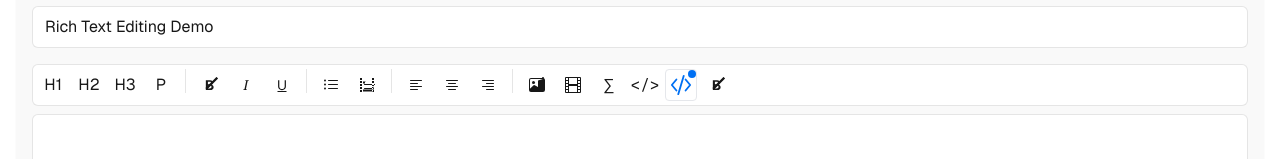
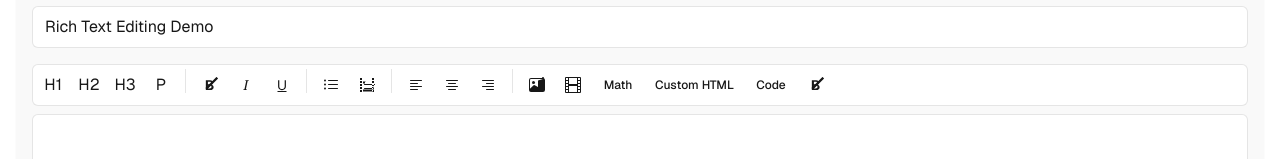
Before and after one commit to AryamaVMurthy/one_click_lab, a Next.js app in the folder frontend/one-click-labs/: page /test-editor in a window 1280 px wide. Shown: the part 126-285 px from the top of the page. Built offline with nearby package versions, Linux system fonts and the light colour scheme; no server answers.

Commit message:
fix bugs

```diff
--- a/frontend/one-click-labs/src/components/TextModuleEditor.tsx
+++ b/frontend/one-click-labs/src/components/TextModuleEditor.tsx
@@ -29,10 +29,69 @@ export default function TextModuleEditor({ module, onChange }: TextModuleEditorP
   const editorRef = useRef<HTMLDivElement>(null);
   const fileInputRef = useRef<HTMLInputElement>(null);
   const savedSelectionRef = useRef<Range | null>(null);
+  const contentUpdateTimeoutRef = useRef<NodeJS.Timeout | null>(null);
 
   const formatText = (command: string, value: string = "") => {
     document.execCommand(command, false, value);
-    handleContentChange();
+    debouncedContentChange();
+  };
+
+  // Create a debounced version of the content change handler
+  const debouncedContentChange = () => {
+    if (contentUpdateTimeoutRef.current) {
+      clearTimeout(contentUpdateTimeoutRef.current);
+    }
+
+    contentUpdateTimeoutRef.current = setTimeout(() => {
+      if (editorRef.current) {
+        const html = editorRef.current.innerHTML;
+        const sanitized = sanitizeHtml(html, {
+          allowedTags: sanitizeHtml.defaults.allowedTags.concat([
+            'h1', 'h2', 'h3', 'h4', 'h5', 'h6',
+            'img', 'iframe', 'div', 'span', 'script',
+            'style', 'pre', 'code', 'kbd', 'samp',
+            'var', 'sub', 'sup', 'small', 'strong',
+            'em', 'mark', 'del', 'ins', 'abbr',
+            'dfn', 'cite', 'q', 's', 'time',
+            'button', 'textarea'
+          ]),
+          allowedAttributes: {
+            ...sanitizeHtml.defaults.allowedAttributes,
+            '*': ['style', 'class', 'id', 'data-language', 'readonly', 'onclick'],
+            'img': ['src', 'alt', 'width', 'height', 'style', 'class'],
+            'iframe': [
+              'src', 'width', 'height', 'frameborder', 'allowfullscreen',
+              'allow', 'style', 'class'
+            ],
+            'div': ['class', 'style', 'data-language', 'id'],
+            'textarea': ['readonly', 'class', 'style', 'placeholder'],
+            'button': ['type', 'class', 'onclick']
+          },
+          allowedScriptHostnames: ['trusted.com'],
+          allowedIframeHostnames: ['www.youtube.com', 'player.vimeo.com'],
+        });
+
+        if (content !== sanitized) {
+          setContent(sanitized);
+          onChange({
+            ...module,
+            title,
+            content: sanitized
+          });
+        }
+      }
+    }, 500); // Debounce for 500ms
+  };
+
+  // Modify the handleContentChange to be less disruptive to cursor position
+  const handleContentChange = (e?: React.FormEvent) => {
+    // Stop propagation if this is an event to reduce extra handlers firing
+    if (e) {
+      e.stopPropagation();
+    }
+
+    // Use the debounced version to avoid too many state updates
+    debouncedContentChange();
   };
 
   const handleImageUpload = (e: React.ChangeEvent<HTMLInputElement>) => {
@@ -134,43 +193,6 @@ export default function TextModuleEditor({ module, onChange }: TextModuleEditorP
     }
   };
 
-  const handleContentChange = () => {
-    if (editorRef.current) {
-      const html = editorRef.current.innerHTML;
-      const sanitized = sanitizeHtml(html, {
-        allowedTags: sanitizeHtml.defaults.allowedTags.concat([
-          'h1', 'h2', 'h3', 'h4', 'h5', 'h6',
-          'img', 'iframe', 'div', 'span', 'script',
-          'style', 'pre', 'code', 'kbd', 'samp',
-          'var', 'sub', 'sup', 'small', 'strong',
-          'em', 'mark', 'del', 'ins', 'abbr',
-          'dfn', 'cite', 'q', 's', 'time',
-          'button', 'textarea'
-        ]),
-        allowedAttributes: {
-          ...sanitizeHtml.defaults.allowedAttributes,
-          '*': ['style', 'class', 'id', 'data-language', 'readonly', 'onclick'],
-          'img': ['src', 'alt', 'width', 'height', 'style', 'class'],
-          'iframe': [
-            'src', 'width', 'height', 'frameborder', 'allowfullscreen',
-            'allow', 'style', 'class'
-          ],
-          'div': ['class', 'style', 'data-language', 'id'],
-          'textarea': ['readonly', 'class', 'style', 'placeholder'],
-          'button': ['type', 'class', 'onclick']
-        },
-        allowedScriptHostnames: ['trusted.com'],
-        allowedIframeHostnames: ['www.youtube.com', 'player.vimeo.com'],
-      });
-      setContent(sanitized);
-      onChange({
-        ...module,
-        title,
-        content: sanitized
-      });
-    }
-  };
-
   const handleCodeBlockInsert = () => {
     if (!editorRef.current || !codeInput) return;
 
@@ -221,13 +243,24 @@ export default function TextModuleEditor({ module, onChange }: TextModuleEditorP
     return match ? match[1] : null;
   };
 
+  // Cleanup on unmount
   useEffect(() => {
-    // Initialize editor with content
-    if (editorRef.current && module.content) {
+    return () => {
+      if (contentUpdateTimeoutRef.current) {
+        clearTimeout(contentUpdateTimeoutRef.current);
+      }
+    };
+  }, []);
+
+  // Only initialize content once when first mounting
+  useEffect(() => {
+    if (editorRef.current && module.content && editorRef.current.innerHTML === '') {
       editorRef.current.innerHTML = module.content;
     }
+  }, []);
 
-    // Add CSS for code blocks
+  // Add CSS for code blocks (separated from content initialization)
+  useEffect(() => {
     const style = document.createElement('style');
     style.textContent = `
       .code-block-container {
@@ -263,7 +296,7 @@ export default function TextModuleEditor({ module, onChange }: TextModuleEditorP
     return () => {
       document.head.removeChild(style);
     };
-  }, [module.content]);
+  }, []);
 
   return (
     <div className="bg-card rounded-lg p-4 shadow-sm">
@@ -334,26 +367,25 @@ export default function TextModuleEditor({ module, onChange }: TextModuleEditorP
         <ToolbarButton
           onClick={() => setShowMathPopup(true)}
           tooltip="Insert Math Equation"
+          className="px-2 min-w-[50px]"
         >
-          <span className="font-math">∑</span>
+          <span className="font-medium text-xs">Math</span>
         </ToolbarButton>
 
         <ToolbarButton
           onClick={() => setShowHtmlPopup(true)}
           tooltip="Insert Custom HTML"
+          className="px-2 min-w-[90px]"
         >
-          <span className="font-mono">{'</>'}</span>
+          <span className="font-medium text-xs">Custom HTML</span>
         </ToolbarButton>
 
         <ToolbarButton
           onClick={() => { saveSelection(); setShowCodeBlockPopup(true); }}
           tooltip="Insert Code Block"
-          className="bg-primary/10 border border-primary/30 rounded hover:bg-primary/20"
+          className="bg-primary/10 hover:bg-primary/20 px-2 min-w-[50px]"
         >
-          <div className="relative">
-            <CodeBlockIcon />
-            <span className="absolute -top-1 -right-1 w-2 h-2 bg-primary rounded-full"></span>
-          </div>
+          <span className="font-medium text-xs">Code</span>
         </ToolbarButton>
 
         <ToolbarButton onClick={() => formatText('removeFormat')} tooltip="Clear Formatting">
@@ -374,7 +406,13 @@ export default function TextModuleEditor({ module, onChange }: TextModuleEditorP
         contentEditable
         className="min-h-[200px] p-4 border border-border-color rounded-md bg-background overflow-auto prose prose-sm dark:prose-invert focus:outline-none focus:ring-1 focus:ring-primary"
         onInput={handleContentChange}
-        onBlur={handleContentChange}
+        onBlur={(e) => {
+          // On blur we can safely update content without affecting cursor
+          if (contentUpdateTimeoutRef.current) {
+            clearTimeout(contentUpdateTimeoutRef.current);
+          }
+          handleContentChange(e);
+        }}
         onKeyDown={(e) => {
           if (e.key !== 'Tab') {
             savedSelectionRef.current = null;
@@ -563,7 +601,7 @@ function ToolbarButton({ onClick, tooltip, children, className = "" }: ToolbarBu
       type="button"
       onClick={onClick}
       title={tooltip}
-      className={`w-8 h-8 flex items-center justify-center rounded hover:bg-secondary text-foreground ${className}`}
+      className={`h-8 flex items-center justify-center rounded hover:bg-secondary text-foreground ${className.includes('min-w') ? '' : 'w-8'} ${className}`}
     >
       {children}
     </button>
```
Also changed, not shown: 1 other file (tests, documents, lock files or other folders).
